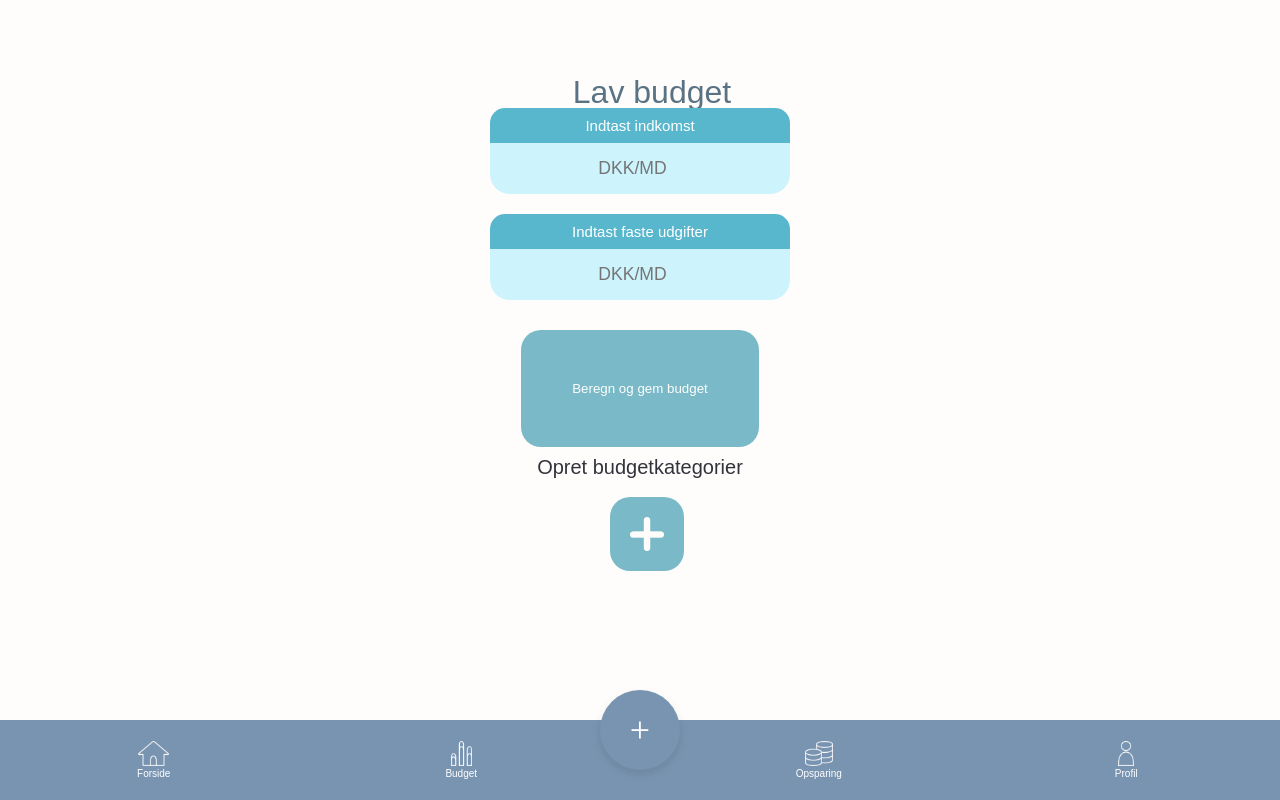
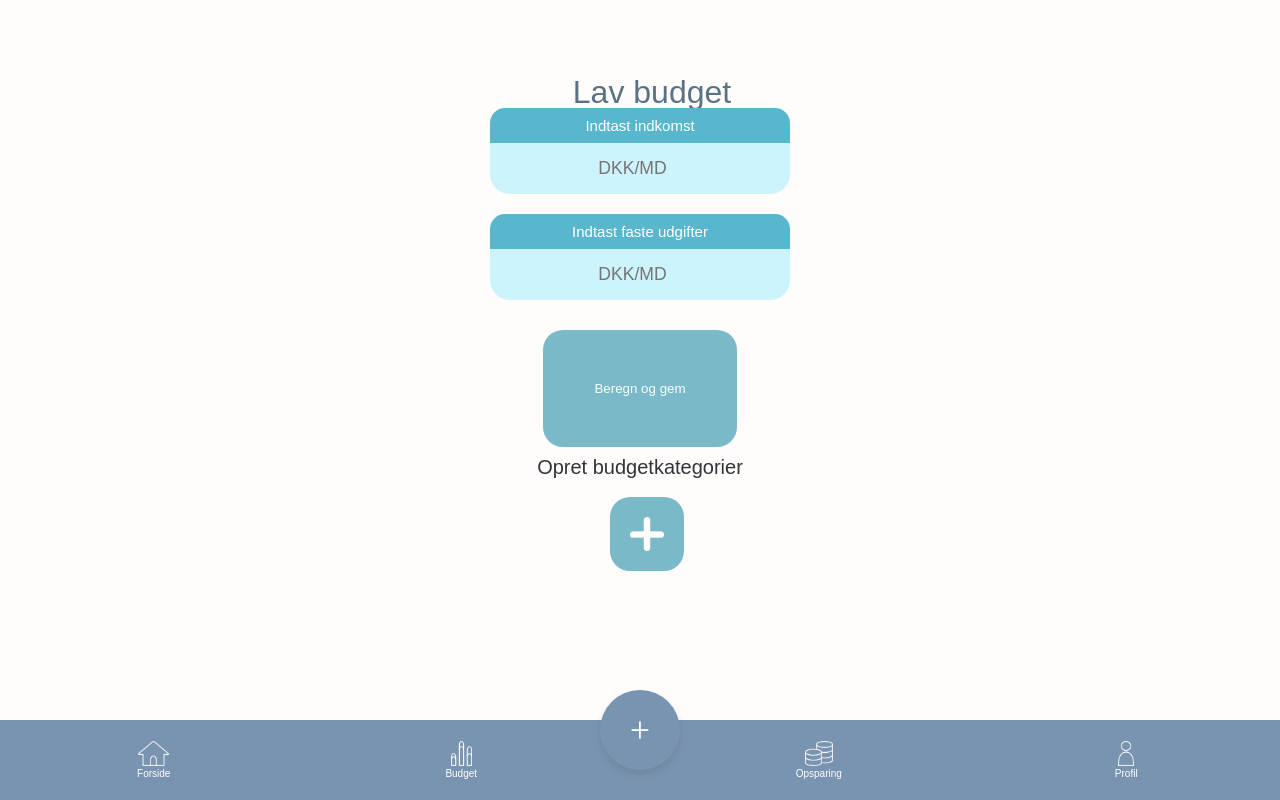
Before and after one commit to SarahCant/web-app, a React (Vite) app: page /makebudget in a window 1280 px wide. Built offline with nearby package versions, Linux system fonts and the light colour scheme; no server answers; the database is empty.

Commit message:
Added dkk to category comp

```diff
--- a/src/components/Category.jsx
+++ b/src/components/Category.jsx
@@ -63,6 +63,7 @@ export default function Category({
                         }`
                       : `${category.budget}/${category.budget}`}
                   </p>
+                  <p>DKK tilbage</p>
                 </div>
               </div>
             </button>
--- a/src/css/App.css
+++ b/src/css/App.css
@@ -60,9 +60,6 @@ p {
   color: var(--light);
   margin: 10px;
   text-decoration: none;
-}
-
-button {
   font-family: "Raleway", sans-serif;
 }
 
--- a/src/pages/MakeBudget.jsx
+++ b/src/pages/MakeBudget.jsx
@@ -79,7 +79,7 @@ export default function MakeBudget() {
         </div>
       </div>
       <button onClick={calculateBudget} className="btn">
-        Beregn og gem budget
+        Beregn og gem
       </button>
 
       {availableBudgetState !== null && (
```
